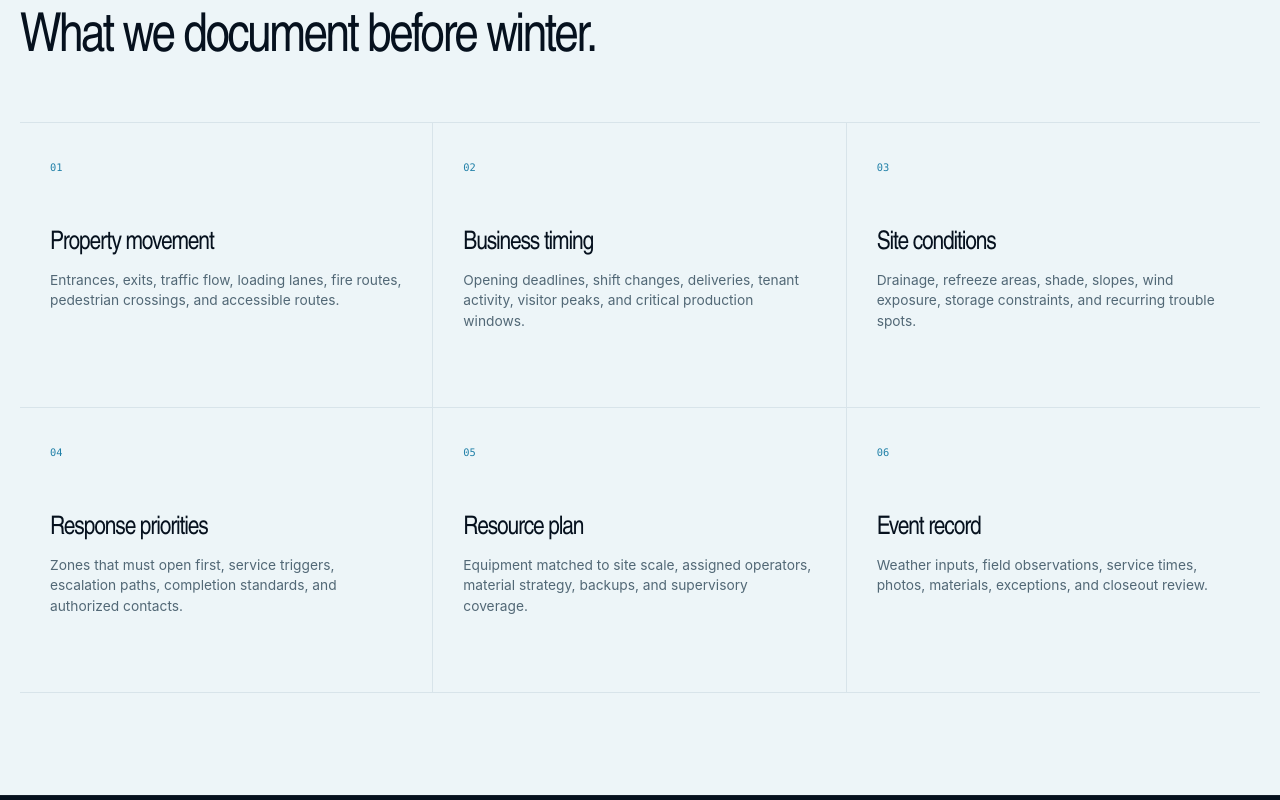
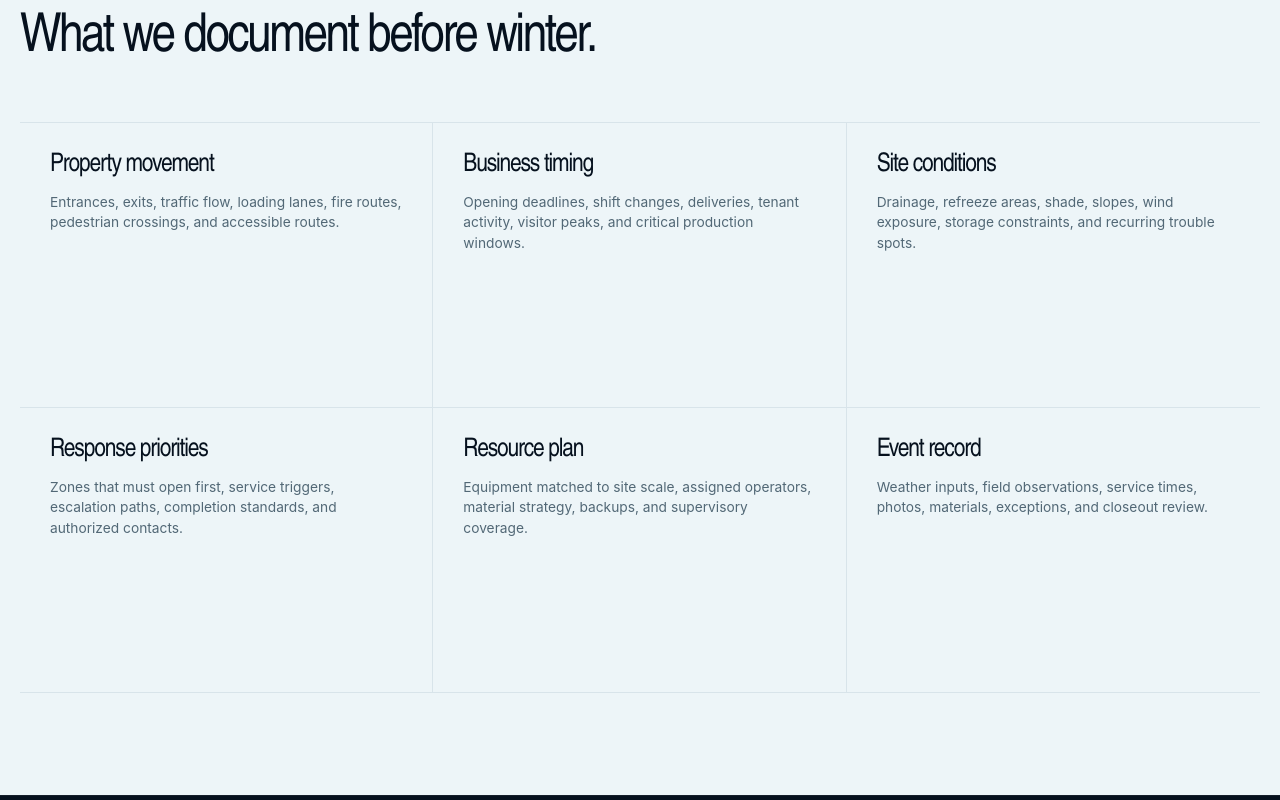
Before and after one commit to ThePalantir/american-snow-ice-solutions, a Next.js app: page /winter-risk-plan in a window 1280 px wide. Shown: the part 1380-2180 px from the top of the page. Built offline with nearby package versions, Linux system fonts and the light colour scheme.

Commit message:
Remove decorative leading-zero numbering

```diff
--- a/app/globals.css
+++ b/app/globals.css
@@ -410,8 +410,7 @@ textarea { resize:vertical; }
 .question-grid { display:grid; grid-template-columns:repeat(2,1fr); border-top:1px solid var(--border-subtle); }
 .question-grid article { min-height:245px; padding:28px; border-right:1px solid var(--border-subtle); border-bottom:1px solid var(--border-subtle); }
 .question-grid article:nth-child(even) { border-right:0; }
-.question-grid span,.science-cards > article > span,.detail-grid > article > span { color:#2180a8; font-family:var(--font-mono); font-size:.65rem; }
-.question-grid h3 { margin:42px 0 12px; }
+.question-grid h3 { margin:0 0 12px; }
 .question-grid p { margin:0; font-size:.86rem; }
 
 .intelligence-grid { display:grid; grid-template-columns:1fr 1fr; gap:clamp(60px,8vw,110px); align-items:center; }
@@ -426,7 +425,7 @@ textarea { resize:vertical; }
 .science-cards { display:grid; grid-template-columns:repeat(3,1fr); border-block:1px solid #cbd9df; }
 .science-cards article { min-height:300px; padding:30px; border-left:1px solid #cbd9df; }
 .science-cards article:first-child { padding-left:0; border-left:0; }
-.science-cards h3 { margin:72px 0 16px; font-size:2rem; }
+.science-cards h3 { margin:0 0 16px; font-size:2rem; }
 .science-cards p { margin:0; font-size:.88rem; }
 .science-link { margin-top:34px; }
 .credential-heading { max-width:960px; margin-inline:auto; text-align:center; }
@@ -441,7 +440,7 @@ textarea { resize:vertical; }
 .detail-grid { display:grid; grid-template-columns:repeat(3,1fr); border-top:1px solid var(--border-subtle); }
 .detail-grid article { min-height:285px; padding:30px; border-right:1px solid var(--border-subtle); border-bottom:1px solid var(--border-subtle); }
 .detail-grid article:nth-child(3n) { border-right:0; }
-.detail-grid h3 { margin:54px 0 14px; }
+.detail-grid h3 { margin:0 0 14px; }
 .detail-grid p { margin:0; font-size:.86rem; }
 .process-line--dark { grid-template-columns:repeat(5,1fr); border-color:rgba(255,255,255,.18); }
 .process-line--dark article::before { background:var(--ice-500); }
@@ -495,7 +494,6 @@ textarea { resize:vertical; }
   .hero-weather { top:140px; right:0; width:120px; }
   .question-grid,.science-cards,.detail-grid,.partner-evidence { grid-template-columns:1fr; }
   .question-grid article,.science-cards article,.science-cards article:first-child,.detail-grid article,.detail-grid article:nth-child(3n),.detail-grid article:nth-child(even) { min-height:auto; padding:26px 0; border-right:0; border-left:0; }
-  .question-grid h3,.science-cards h3,.detail-grid h3 { margin-top:24px; }
   .intelligence-visual { min-height:430px; }
   .intelligence-list > div { grid-template-columns:1fr; gap:6px; }
   .credential-row--focused { grid-template-columns:repeat(3,1fr); }
--- a/app/snow-ice-science/page.tsx
+++ b/app/snow-ice-science/page.tsx
@@ -21,7 +21,7 @@ export default function SnowIceSciencePage() {
 
       <section className="section section--tint"><div className="container science-comparison"><div><p className="eyebrow">Anti-icing</p><h2>Brine before the bond.</h2><p>When used before a qualifying event, liquid brine can help delay snow and ice bonding to pavement. That can make later mechanical removal more effective and support controlled material application. Brine is not right for every forecast or surface; timing and conditions matter.</p></div><div className="comparison-stack"><article><strong>Before</strong><span>Review pavement conditions, storm timing, precipitation type, and the risk of wash-off.</span></article><article><strong>During</strong><span>Observe actual conditions and adjust the operating plan rather than relying on the forecast alone.</span></article><article><strong>After</strong><span>Inspect for residual moisture, refreeze exposure, drainage, and areas needing follow-up.</span></article></div></div></section>
 
-      <section className="section section--dark"><div className="container"><div className="section-heading section-heading--light"><p className="eyebrow eyebrow--light">Equipment and material stewardship</p><h2>Remove mechanically. Apply deliberately. Document the work.</h2></div><div className="detail-grid detail-grid--dark"><article><span>01</span><h3>Sectional snow pushers</h3><p>Contour-following sections can improve pavement contact and reduce residual snow in appropriate applications, supporting cleaner mechanical removal.</p></article><article><span>02</span><h3>Dedicated sidewalk machines</h3><p>Purpose-built compact equipment supports more consistent pedestrian-route service while reducing dependence on large hand-shoveling crews.</p></article><article><span>03</span><h3>Calibrated application</h3><p>Material selection and application rates should reflect pavement temperature, product guidance, site conditions, and the service objective.</p></article><article><span>04</span><h3>Electric application equipment</h3><p>Electric sprayers and spreaders can reduce small-engine use at the point of application; actual environmental benefit depends on the full operating context.</p></article></div></div></section>
+      <section className="section section--dark"><div className="container"><div className="section-heading section-heading--light"><p className="eyebrow eyebrow--light">Equipment and material stewardship</p><h2>Remove mechanically. Apply deliberately. Document the work.</h2></div><div className="detail-grid detail-grid--dark"><article><h3>Sectional snow pushers</h3><p>Contour-following sections can improve pavement contact and reduce residual snow in appropriate applications, supporting cleaner mechanical removal.</p></article><article><h3>Dedicated sidewalk machines</h3><p>Purpose-built compact equipment supports more consistent pedestrian-route service while reducing dependence on large hand-shoveling crews.</p></article><article><h3>Calibrated application</h3><p>Material selection and application rates should reflect pavement temperature, product guidance, site conditions, and the service objective.</p></article><article><h3>Electric application equipment</h3><p>Electric sprayers and spreaders can reduce small-engine use at the point of application; actual environmental benefit depends on the full operating context.</p></article></div></div></section>
 
       <section className="section"><div className="container two-column"><div><p className="eyebrow">Claims with context</p><h2>Responsible does not mean risk-free.</h2></div><div className="prose-large"><p>Chloride-based deicers can affect vegetation, soil, water, concrete, metals, and animals when misapplied or overused. Products described as treated, pet-friendlier, or environmentally preferable still require label-compliant storage and application. AS&amp;IS avoids absolute “safe” or “green” claims and focuses on fit-for-condition products, mechanical removal, calibrated equipment, and documented use.</p></div></div></section>
 
--- a/app/technology-reporting/page.tsx
+++ b/app/technology-reporting/page.tsx
@@ -23,7 +23,7 @@ export default function TechnologyReportingPage() {
         <div className="container subhero__content"><p className="eyebrow eyebrow--light">Technology &amp; reporting</p><h1>Operational visibility from forecast to closeout.</h1><p>Technology does not replace field judgment. It connects weather intelligence, dispatch, service activity, photos, and post-event records into a more useful operating picture.</p><Link className="button button--signal" href="/quote">Discuss your reporting needs <span aria-hidden="true">↗</span></Link></div>
       </section>
 
-      <section className="section"><div className="container"><div className="section-heading section-heading--split"><div><p className="eyebrow">The information chain</p><h2>Three layers. One event record.</h2></div><p>Each source has a different role. Forecasts support preparation, field systems record work, and post-event reports add independent weather context.</p></div><div className="science-cards">{systemLayers.map(([title,detail],index)=><article key={title}><span>0{index+1}</span><h3>{title}</h3><p>{detail}</p></article>)}</div></div></section>
+      <section className="section"><div className="container"><div className="section-heading section-heading--split"><div><p className="eyebrow">The information chain</p><h2>Three layers. One event record.</h2></div><p>Each source has a different role. Forecasts support preparation, field systems record work, and post-event reports add independent weather context.</p></div><div className="science-cards">{systemLayers.map(([title,detail])=><article key={title}><h3>{title}</h3><p>{detail}</p></article>)}</div></div></section>
 
       <section className="section section--dark"><div className="container platform-grid"><div><p className="eyebrow eyebrow--light">YETI Snow Management</p><h2>Purpose-built control for snow operations.</h2><p>YETI’s published capabilities include dispatch, route and crew visibility, service history, site photos, notes, weather conditions, time-on-site information, and client-facing access. AS&amp;IS uses the platform to support field coordination and service documentation.</p><a className="text-link text-link--light" href="https://www.yetisnow.com/" target="_blank" rel="noreferrer">Visit YETI Snow Management →</a></div><div className="platform-list"><div><strong>Dispatch &amp; route status</strong><span>See where work stands across assigned properties.</span></div><div><strong>Site records</strong><span>Connect services, photos, notes, and conditions to the property.</span></div><div><strong>Client visibility</strong><span>Support clearer answers when stakeholders ask what happened and when.</span></div></div></div></section>
 
--- a/app/winter-risk-plan/page.tsx
+++ b/app/winter-risk-plan/page.tsx
@@ -28,7 +28,7 @@ export default function WinterRiskPlanPage() {
 
       <section className="section"><div className="container two-column"><div><p className="eyebrow">Learn the business</p><h2>The operating schedule shapes the snow schedule.</h2></div><div className="prose-large"><p>A distribution center, medical property, retail center, and corporate campus can experience the same storm very differently. The right plan accounts for who arrives, what must move, which surfaces carry the most exposure, and when each area must be ready.</p><p>The goal is not to promise that weather creates no disruption. It is to make priorities, roles, decisions, and communication clearer before pressure builds.</p></div></div></section>
 
-      <section className="section section--tint"><div className="container"><div className="section-heading"><p className="eyebrow">Planning inputs</p><h2>What we document before winter.</h2></div><div className="detail-grid">{planningInputs.map(([title, detail], index) => <article key={title}><span>0{index + 1}</span><h3>{title}</h3><p>{detail}</p></article>)}</div></div></section>
+      <section className="section section--tint"><div className="container"><div className="section-heading"><p className="eyebrow">Planning inputs</p><h2>What we document before winter.</h2></div><div className="detail-grid">{planningInputs.map(([title, detail]) => <article key={title}><h3>{title}</h3><p>{detail}</p></article>)}</div></div></section>
 
       <section className="section section--dark"><div className="container"><div className="section-heading section-heading--light"><p className="eyebrow eyebrow--light">One accountable process</p><h2>From discovery to verified closeout.</h2></div><div className="process-line process-line--dark">{[["1","Discover","Interview property stakeholders and walk the site."],["2","Design","Set priorities, triggers, resources, and communication paths."],["3","Prepare","Confirm maps, contacts, equipment, materials, and contingencies."],["4","Operate","Monitor, dispatch, supervise, communicate, and document."],["5","Review","Close out the event and identify follow-up needs."]].map(([number,title,detail]) => <article key={number}><span>{number}</span><h3>{title}</h3><p>{detail}</p></article>)}</div></div></section>
 
```
Also changed, not shown: app/page.tsx (+5 -5 lines).
